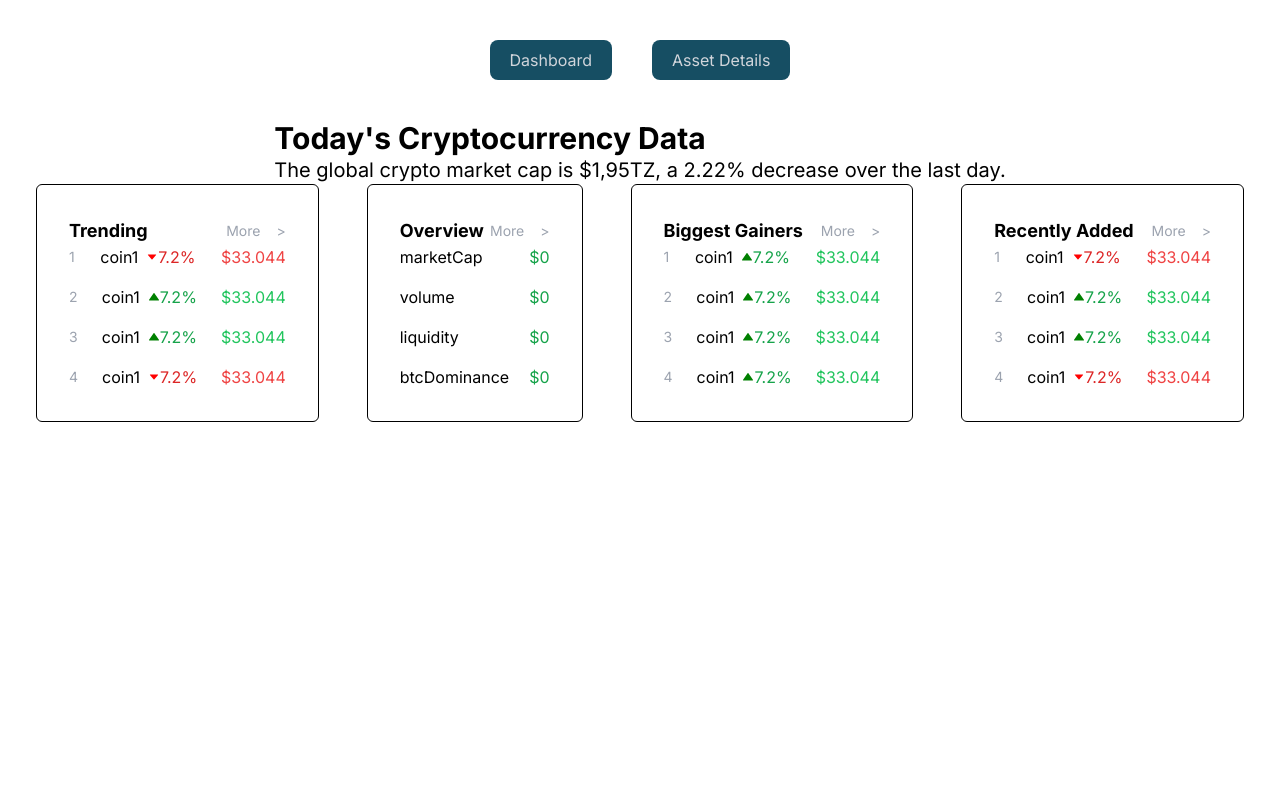
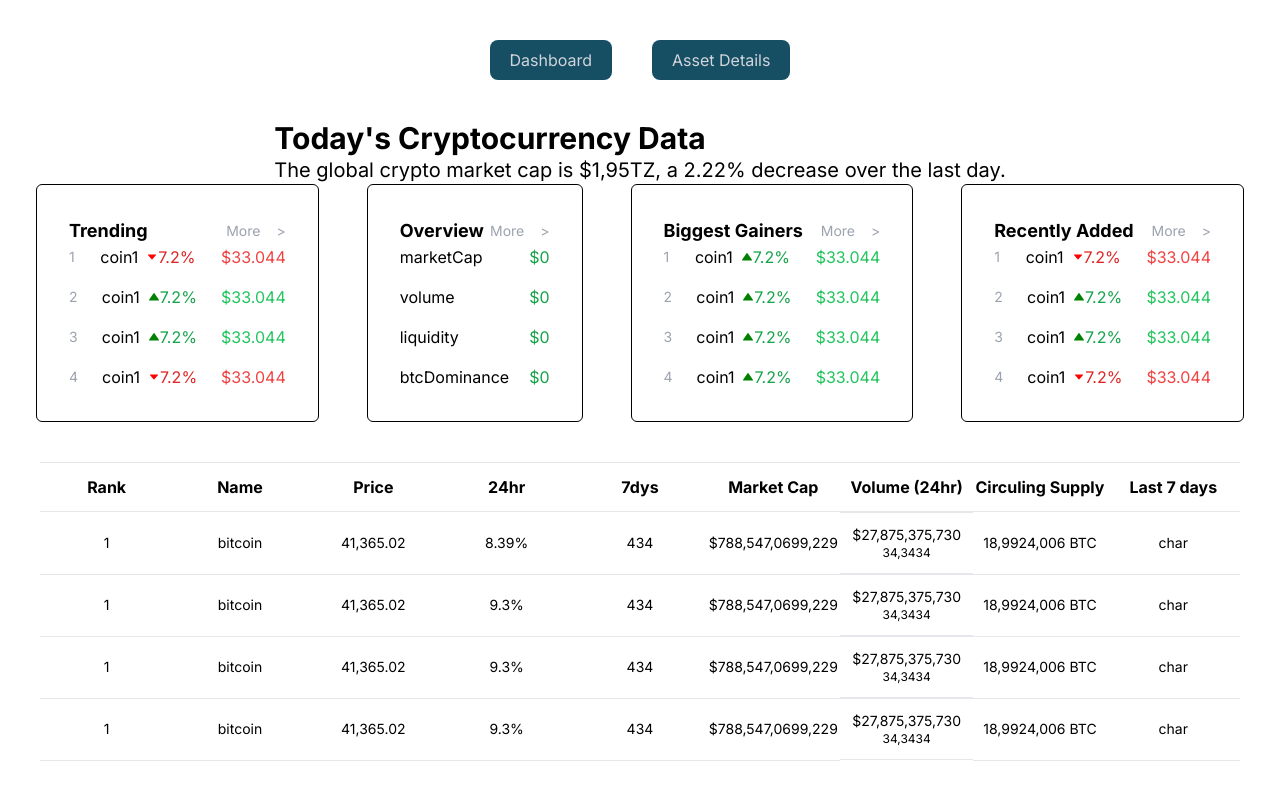
Before and after one commit to Odove-Ltd/Crypto-and-Stock-Market-Tracker, a Next.js app: page /dashboard in a window 1280 px wide. Built offline with nearby package versions, Linux system fonts and the light colour scheme; no server answers.

Commit message:
first commit

```diff
--- /dev/null
+++ b/src/app/coins-table/coins-table.tsx
@@ -0,0 +1,47 @@
+import React from "react";
+import { coinDataHeader } from "./data";
+
+const CoinsTable = () => {
+  return (
+    <div className="my-10 lg:px-10">
+      <table className="border-collapse  border-l-0 border-r-0 text-black border-black text-center table-fixed w-full">
+        <thead>
+          <tr className=" divide  d ">
+            <th className="border border-l-0 border-r-0">Rank</th>
+            <th>Name</th>
+            <th>Price</th>
+            <th>24hr</th>
+            <th>7dys</th>
+            <th>Market Cap</th>
+            <th>Volume (24hr)</th>
+            <th>Circuling Supply</th>
+            <th>Last 7 days</th>
+          </tr>
+        </thead>
+
+        <tbody>
+          {coinDataHeader.map((coin) => {
+            return (
+              <tr key={coin.name} className=" my-4 font-normal">
+                <td>{coin.rank}</td>
+                <td>{coin.name}</td>
+                <td>{coin.price}</td>
+                <td>{coin.xxivhr}</td>
+                <td>{coin.sevenDays}</td>
+                <td>{coin.marketCap}</td>
+                <td className="text-sm flex flex-col">
+                  <span>{coin.volume.price}</span>
+                  <span className=" text-xs ">{coin.volume.vol}</span>
+                </td>
+                <td>{coin.circulingSupply}</td>
+                <td>{coin.last7days}</td>
+              </tr>
+            );
+          })}
+        </tbody>
+      </table>
+    </div>
+  );
+};
+
+export default CoinsTable;
--- /dev/null
+++ b/src/app/coins-table/data.tsx
@@ -0,0 +1,58 @@
+export const coinDataHeader = [
+  {
+    rank: 1,
+    name: "bitcoin",
+    price: "41,365.02",
+    xxivhr: "8.39%",
+    sevenDays: "434",
+    marketCap: "$788,547,0699,229",
+    volume: {
+      price: "$27,875,375,730",
+      vol: "34,3434",
+    },
+    circulingSupply: "18,9924,006 BTC",
+    last7days: "char",
+  },
+  {
+    rank: 1,
+    name: "bitcoin",
+    price: "41,365.02",
+    xxivhr: "9.3%",
+    sevenDays: "434",
+    marketCap: "$788,547,0699,229",
+    volume: {
+      price: "$27,875,375,730",
+      vol: "34,3434",
+    },
+    circulingSupply: "18,9924,006 BTC",
+    last7days: "char",
+  },
+  {
+    rank: 1,
+    name: "bitcoin",
+    price: "41,365.02",
+    xxivhr: "9.3%",
+    sevenDays: "434",
+    marketCap: "$788,547,0699,229",
+    volume: {
+      price: "$27,875,375,730",
+      vol: "34,3434",
+    },
+    circulingSupply: "18,9924,006 BTC",
+    last7days: "char",
+  },
+  {
+    rank: 1,
+    name: "bitcoin",
+    price: "41,365.02",
+    xxivhr: "9.3%",
+    sevenDays: "434",
+    marketCap: "$788,547,0699,229",
+    volume: {
+      price: "$27,875,375,730",
+      vol: "34,3434",
+    },
+    circulingSupply: "18,9924,006 BTC",
+    last7days: "char",
+  },
+];
--- a/src/app/dashboard/page.tsx
+++ b/src/app/dashboard/page.tsx
@@ -1,23 +1,24 @@
-import React, {useEffect, useState} from 'react';
-import Trending from './trending/Trending';
-import Overview from './overview/Overview';
-import BiggestGainers from './biggest-gainers/BiggestGainers';
-import RecentlyAdded from './recently-added/RecentlyAdded';
-import TopText from './top-text/TopText';
+import React, { useEffect, useState } from "react";
+import Trending from "./trending/Trending";
+import Overview from "./overview/Overview";
+import BiggestGainers from "./biggest-gainers/BiggestGainers";
+import RecentlyAdded from "./recently-added/RecentlyAdded";
+import TopText from "./top-text/TopText";
+import CoinsTable from "../coins-table/coins-table";
 
 const Dashboard: React.FC = () => {
-
-    return (
-      <>
-            <TopText/>
-            <div className='flex flex-row justify-center gap-12 items-center'>
-              <Trending/>
-              <Overview/>
-              <BiggestGainers/>
-              <RecentlyAdded/>
-        </div>
-      </>
-    );
+  return (
+    <>
+      <TopText />
+      <div className="flex flex-row justify-center gap-12 items-center">
+        <Trending />
+        <Overview />
+        <BiggestGainers />
+        <RecentlyAdded />
+      </div>
+      <CoinsTable />
+    </>
+  );
 };
 
 export default Dashboard;
--- a/src/app/globals.css
+++ b/src/app/globals.css
@@ -17,5 +17,14 @@
 }
 
 body {
+}
 
+@layer utilities {
+  th,
+  td {
+    @apply border py-3  border-l-0 border-r-0;
+  }
+  td {
+    @apply text-sm;
+  }
 }
```
